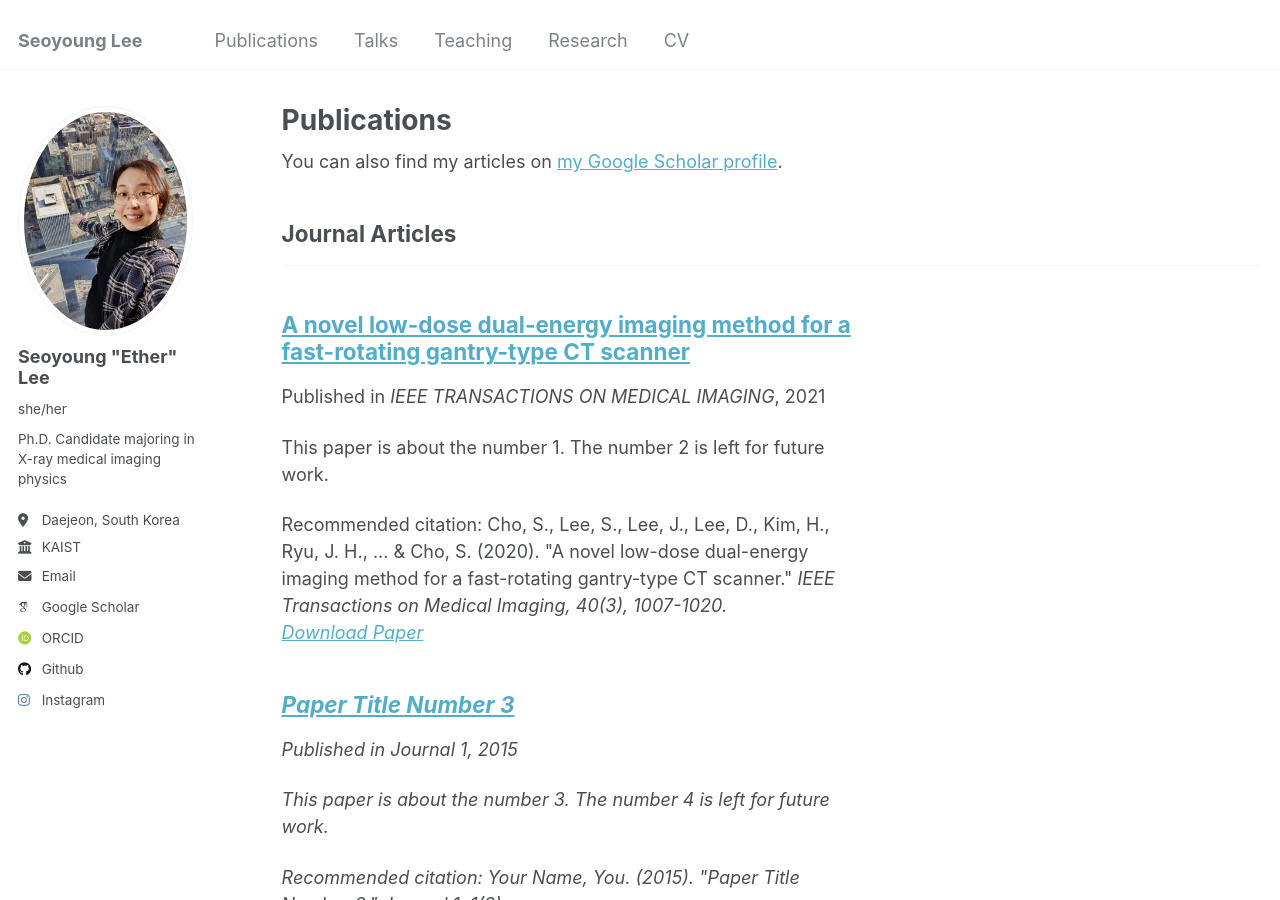
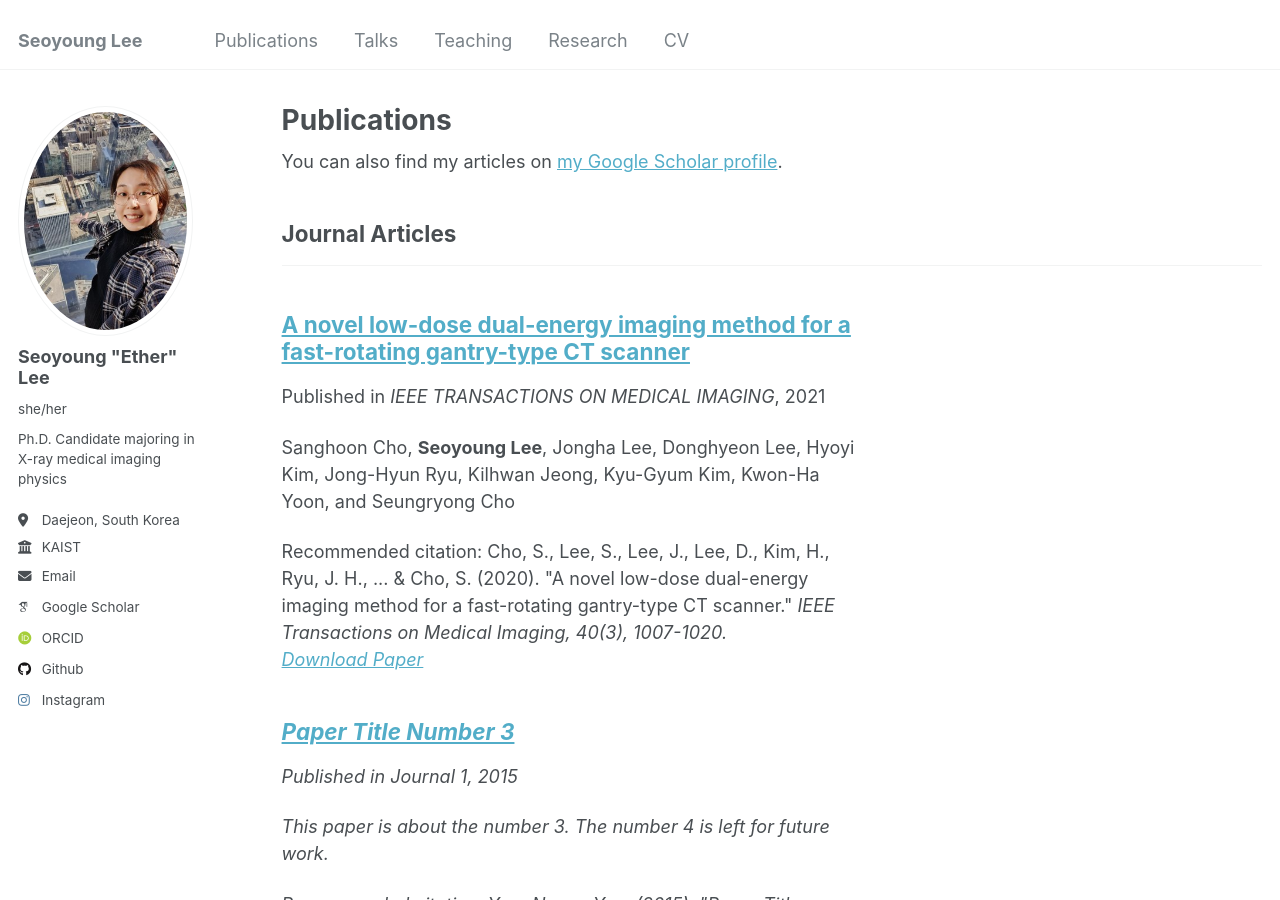
Before and after one commit to ether0/ether0.github.io, a Jekyll site: the page built from _pages/publications.html, in a window 1280 px wide and 900 px high. Built offline with Jekyll 4.4.1, drawn with Linux system fonts in a browser that asks for light colours; some web fonts are replaced.

Commit message:
Update 2020-10-01-A novel low-dose dual-energy imaging method for a fast-rotating gantry-type CT scanner.md

```diff
--- a/_publications/2020-10-01-A novel low-dose dual-energy imaging method for a fast-rotating gantry-type CT scanner.md
+++ b/_publications/2020-10-01-A novel low-dose dual-energy imaging method for a fast-rotating gantry-type CT scanner.md
@@ -3,7 +3,7 @@ title: "A novel low-dose dual-energy imaging method for a fast-rotating gantry-t
 collection: publications
 category: manuscripts
 permalink: /publication/2020-10-01-A novel low-dose dual-energy imaging method for a fast-rotating gantry-type CT scanner.md
-excerpt: 'This paper is about the number 1. The number 2 is left for future work.'
+excerpt: 'Sanghoon Cho, **Seoyoung Lee**, Jongha Lee, Donghyeon Lee, Hyoyi Kim, Jong-Hyun Ryu, Kilhwan Jeong, Kyu-Gyum Kim, Kwon-Ha Yoon, and Seungryong Cho'
 date: 2021-03-01
 venue: 'IEEE TRANSACTIONS ON MEDICAL IMAGING'
 paperurl: 'https://ieeexplore.ieee.org/document/9293024'
```
